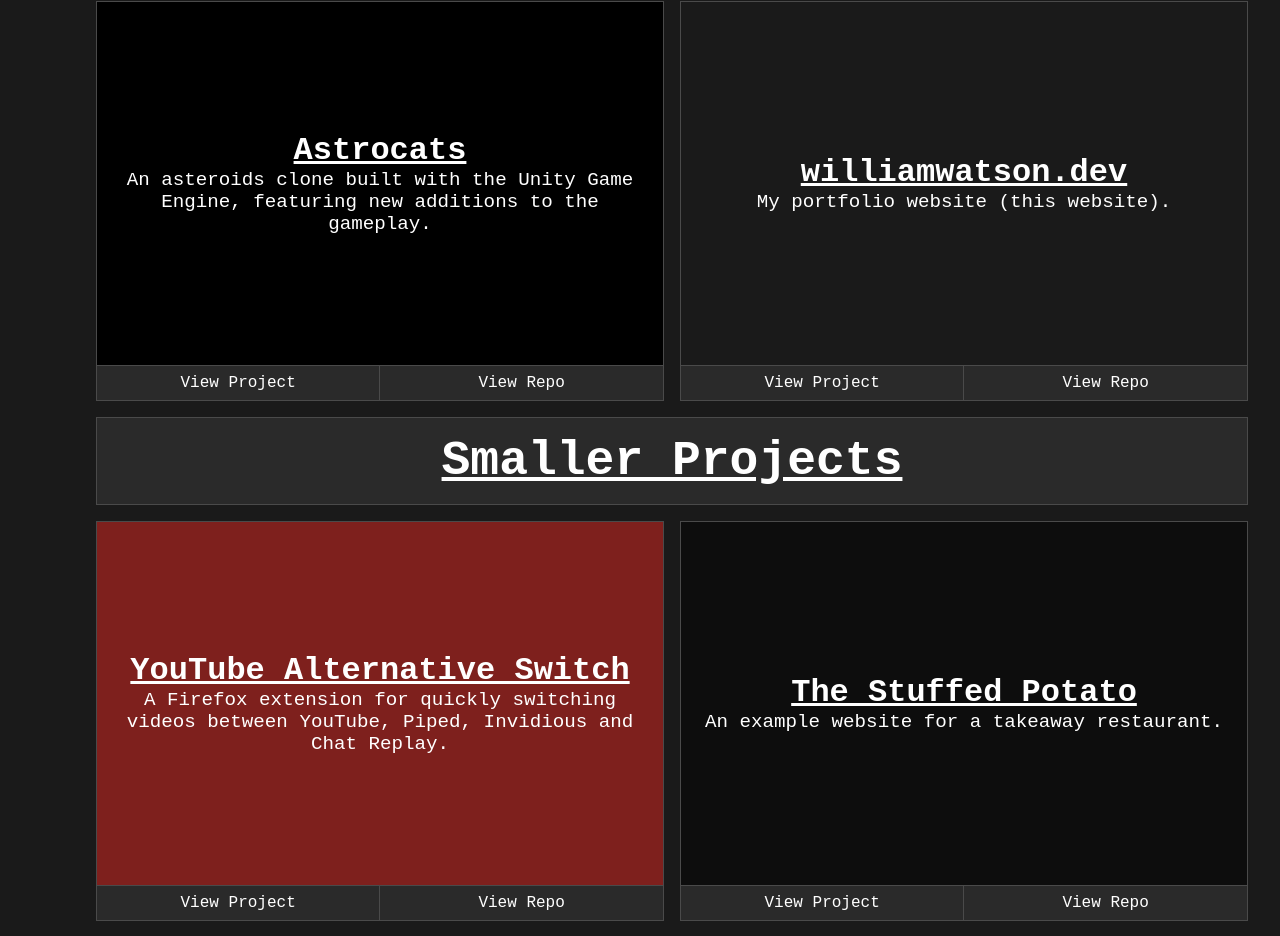
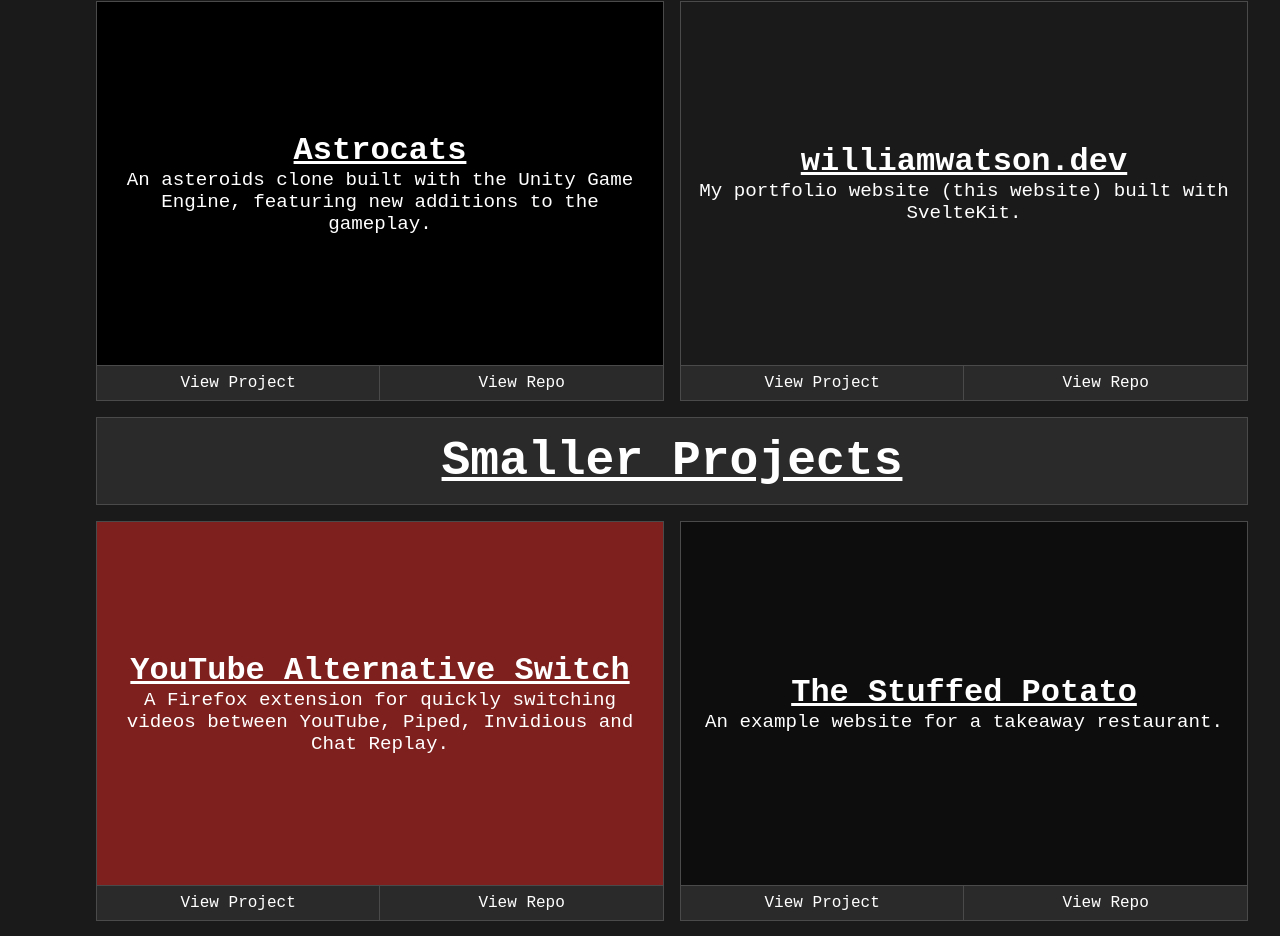
Before and after one commit to willswats/williamwatson, a SvelteKit app: page /projects in a window 1280 px wide. Shown: the part 1015-1951 px from the top of the page. Built offline with nearby package versions, Linux system fonts and the light colour scheme.

Commit message:
feat: update description and project name

```diff
--- a/package.json
+++ b/package.json
@@ -1,5 +1,5 @@
 {
-  "name": "williamwatson-dev",
+  "name": "williamwatson",
   "version": "0.0.1",
   "private": true,
   "scripts": {
--- a/src/routes/projects/+page.svelte
+++ b/src/routes/projects/+page.svelte
@@ -49,9 +49,9 @@
 		/>
 		<ProjectCard
 			title="williamwatson.dev"
-			description="My portfolio website (this website)."
+			description="My portfolio website (this website) built with SvelteKit."
 			hrefProject="https://williamwatson.dev"
-			hrefRepository="https://github.com/willswats/williamwatson-dev"
+			hrefRepository="https://github.com/willswats/williamwatson"
 			--background-color="#1a1a1a"
 		/>
 	</section>
```
Also changed, not shown: 1 other file (tests, documents, lock files or other folders).
